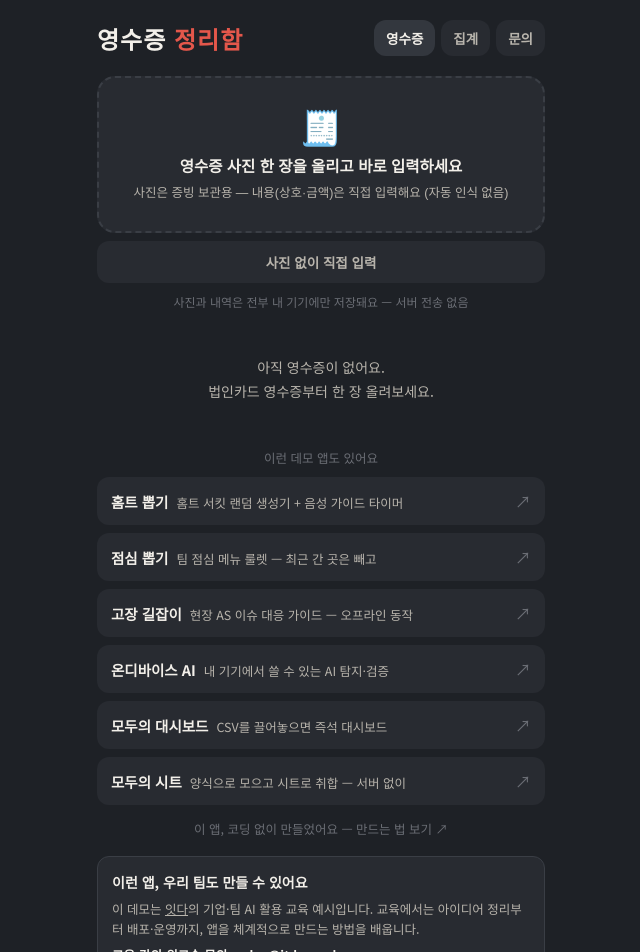
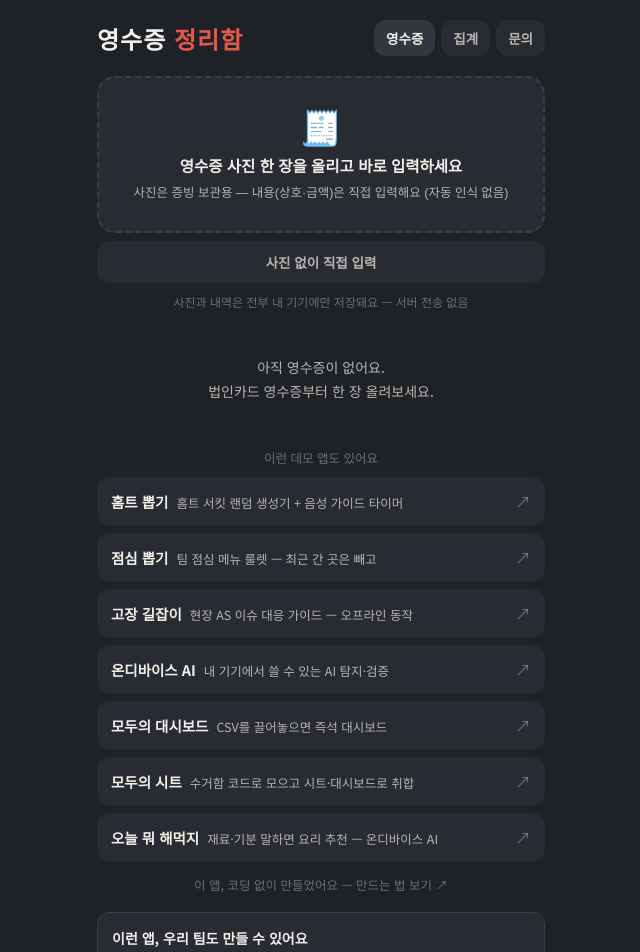
Before and after one commit to itda-demo-apps/demo-receipt-box, a React (Vite) app: page / in a window 1280 px wide. Shown: the top 952 px of the page, without its empty margins (319-959 px from the left). Built offline with nearby package versions, Linux system fonts and the light colour scheme.

Commit message:
series: 오늘 뭐 해먹지 추가 + 모두의 시트 설명 v0.2 정정

```diff
--- a/src/data/series.js
+++ b/src/data/series.js
@@ -41,8 +41,14 @@ export const SERIES = [
   {
     id: "form-box",
     name: "모두의 시트",
-    desc: "양식으로 모으고 시트로 취합 — 서버 없이",
+    desc: "수거함 코드로 모으고 시트·대시보드로 취합",
     url: "https://itda-demo-form-box.vercel.app",
+  },
+  {
+    id: "cook-today",
+    name: "오늘 뭐 해먹지",
+    desc: "재료·기분 말하면 요리 추천 — 온디바이스 AI",
+    url: "https://itda-demo-cook-today.vercel.app",
   },
 ];
 
```
